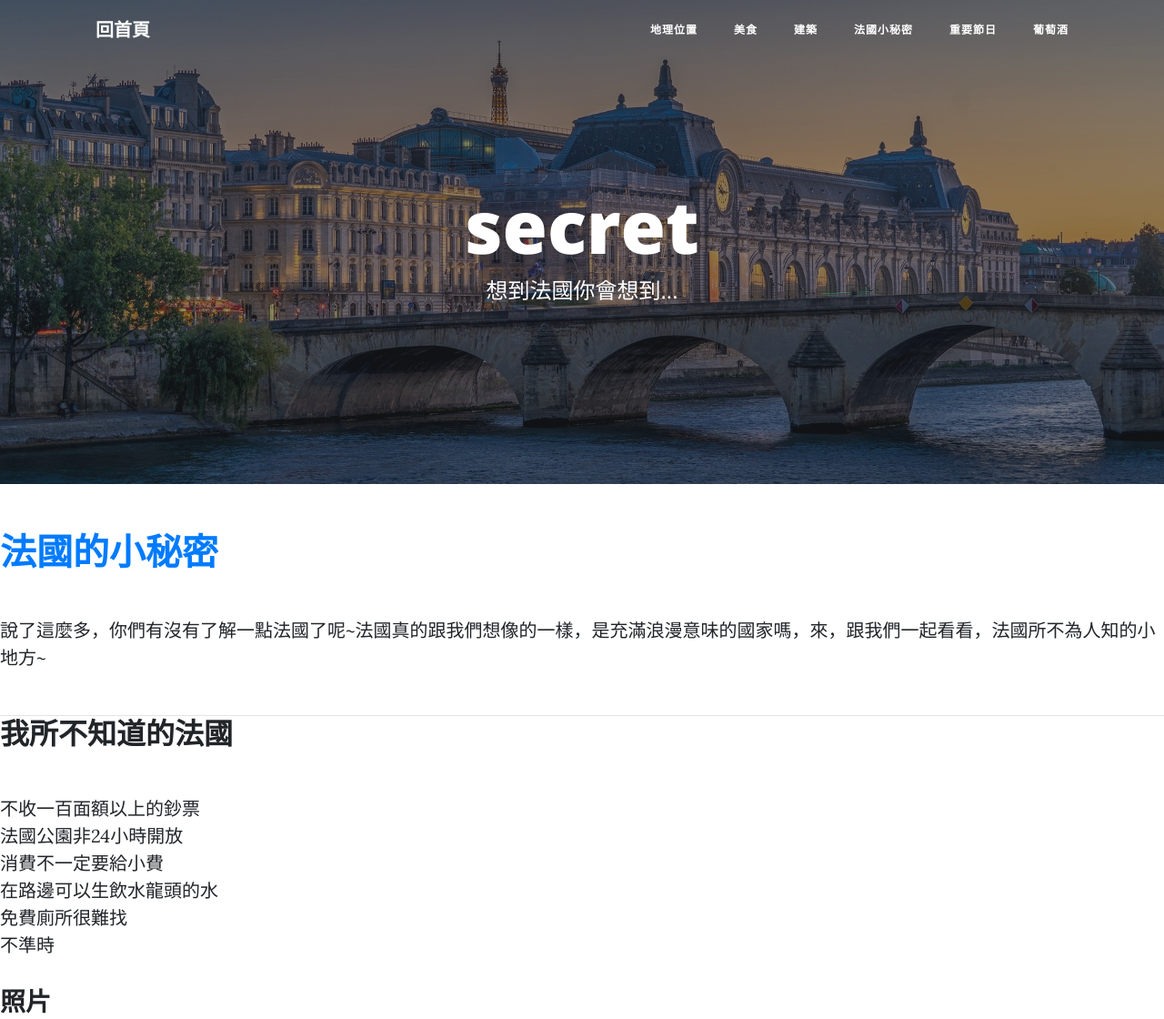
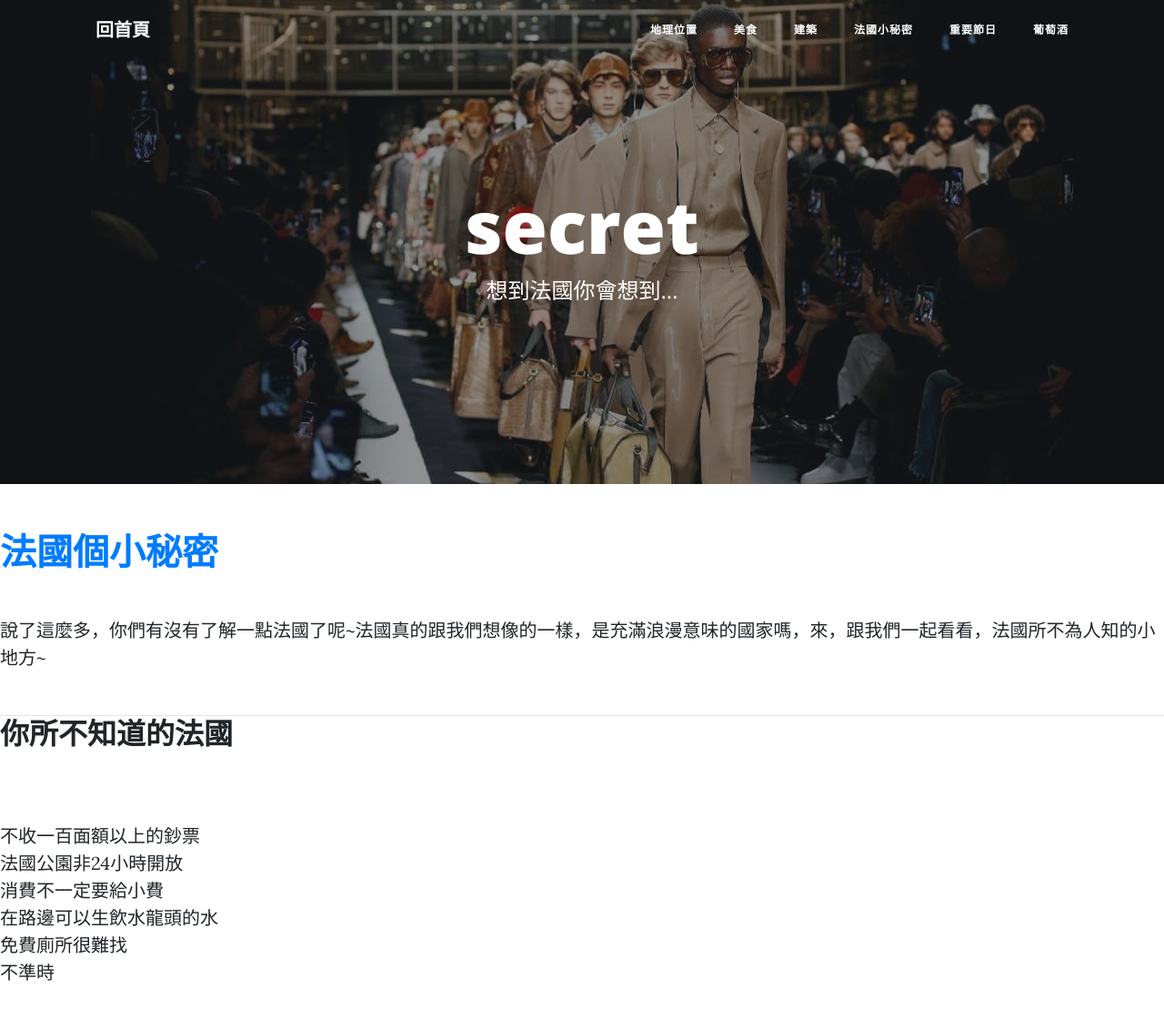
Before and after one commit to lilia1050189/school, a plain HTML site: page 法國的小秘密.HTML in a window 1280 px wide. Shown: the top 1120 px of the page at 91% size. Drawn offline with nearby package versions, Linux system fonts and the light colour scheme; files whose address does not match are found by name.

Commit message:
no message

```diff
--- a/法國的小秘密.HTML
+++ b/法國的小秘密.HTML
@@ -45,7 +45,7 @@
             <a class="nav-link" href="法國小秘密.HTML">法國小秘密</a>
           </li>
           <li class="nav-item">
-            <a class="nav-link" href="重要節日.HTML">重要節日</a>
+            <a class="nav-link" href="重要節日.html">重要節日</a>
           </li>
           <li class="nav-item">
             <a class="nav-link" href="contact.html">葡萄酒</a>
@@ -56,7 +56,7 @@
   </nav>
 
   <!-- Page Header -->
-  <header class="masthead" style="background-image: url('img/paris-5397889_1920.jpg')">
+  <header class="masthead" style="background-image: url('img/fendi-fashion-week-destacado.jpg')">
     <div class="overlay"></div>
     <div class="container">
       <div class="row">
@@ -77,7 +77,7 @@
                 <div class="resume-section-content">
                     <h1 class="mb-0">
 
-                        <span class="text-primary">法國的小秘密</span>
+                        <span class="text-primary">法國個小秘密</span>
                     </h1>
                     <div class="subheading mb-5">
 
@@ -89,7 +89,8 @@
             <!-- Experience-->
             <section class="resume-section" id="experience">
                 <div class="resume-section-content">
-                    <h2 class="mb-5">我所不知道的法國</h2>
+                    <h2 class="mb-5">你所不知道的法國</h2>
+                    <div class="d-flex flex-column flex-md-row justify-content-between mb-5">
                             <p>不收一百面額以上的鈔票
                             <br>法國公園非24小時開放
                             <br>消費不一定要給小費
```
